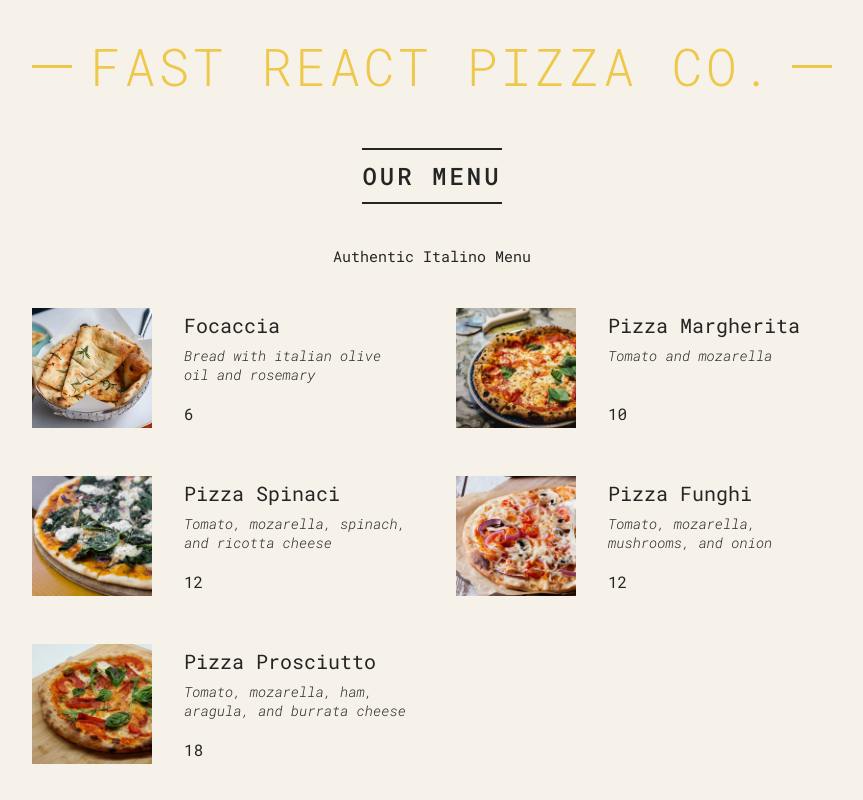
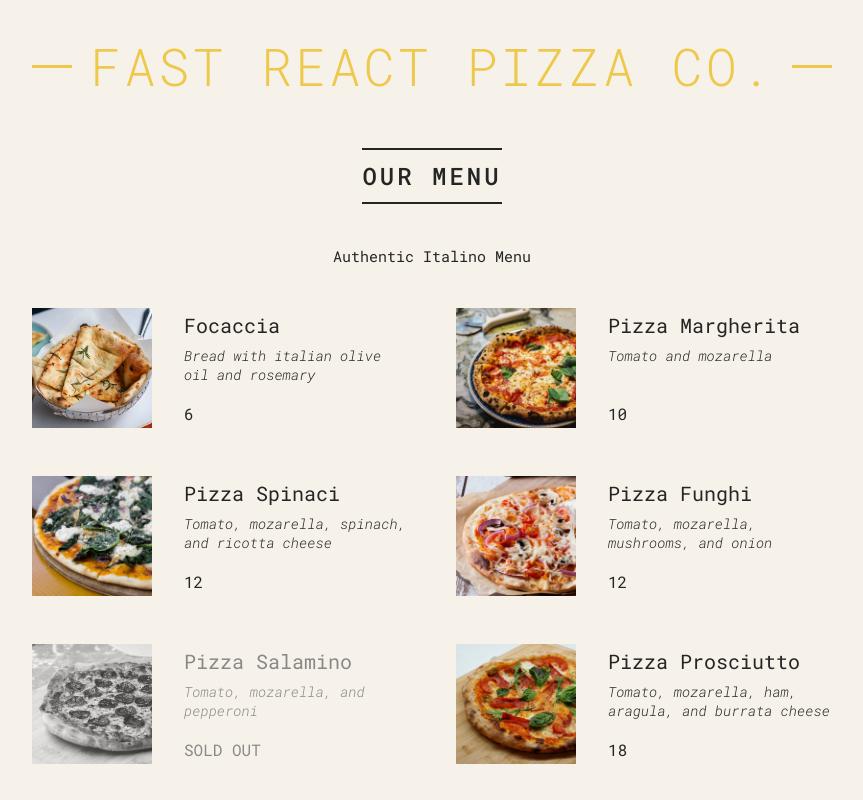
Before and after one commit to P666R/Pizza-Menu-React, a React (Vite) app: page / in a window 1280 px wide. Shown: the top 800 px of the page, without its empty margins (208-1071 px from the left). Built offline with nearby package versions, Linux system fonts and the light colour scheme.

Commit message:
setting classes & text conditionally

```diff
--- a/src/App.jsx
+++ b/src/App.jsx
@@ -63,7 +63,6 @@
 
 function Menu() {
   const pizzas = pizzaData;
-  // const pizzas = [];
   const numPizzas = pizzas.length;
 
   return (
@@ -86,15 +85,13 @@
 }
 
 function Pizza({ name, photoName, ingredients, price, soldOut }) {
-  if (soldOut) return null;
-
   return (
-    <li className="pizza">
+    <li className={`pizza ${soldOut ? 'sold-out' : ''}`}>
       <img src={photoName} alt={name} />
       <div>
         <h3>{name}</h3>
         <p>{ingredients}</p>
-        <span>{price}</span>
+        <span>{soldOut ? 'SOLD OUT' : price}</span>
       </div>
     </li>
   );
```
